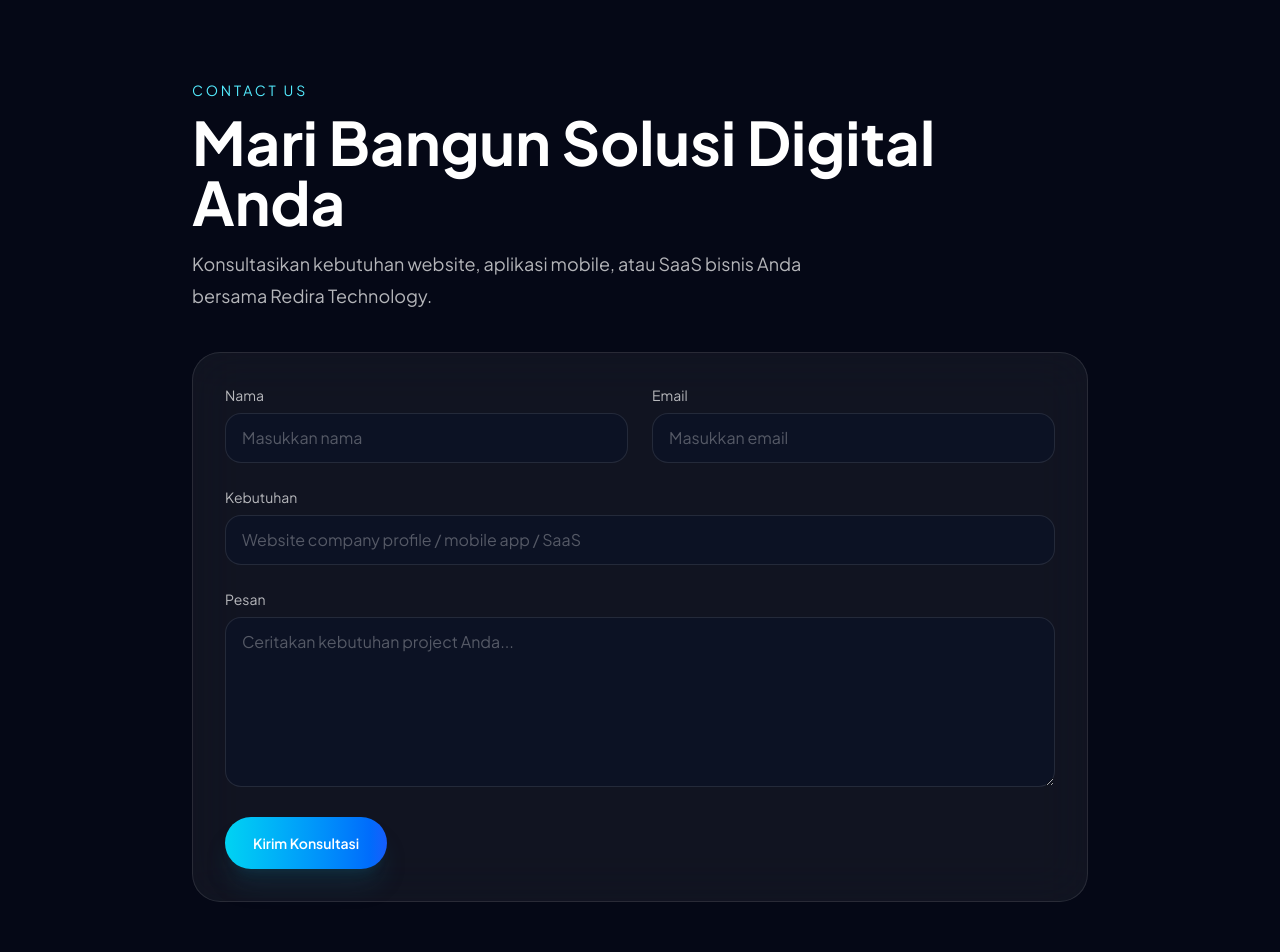
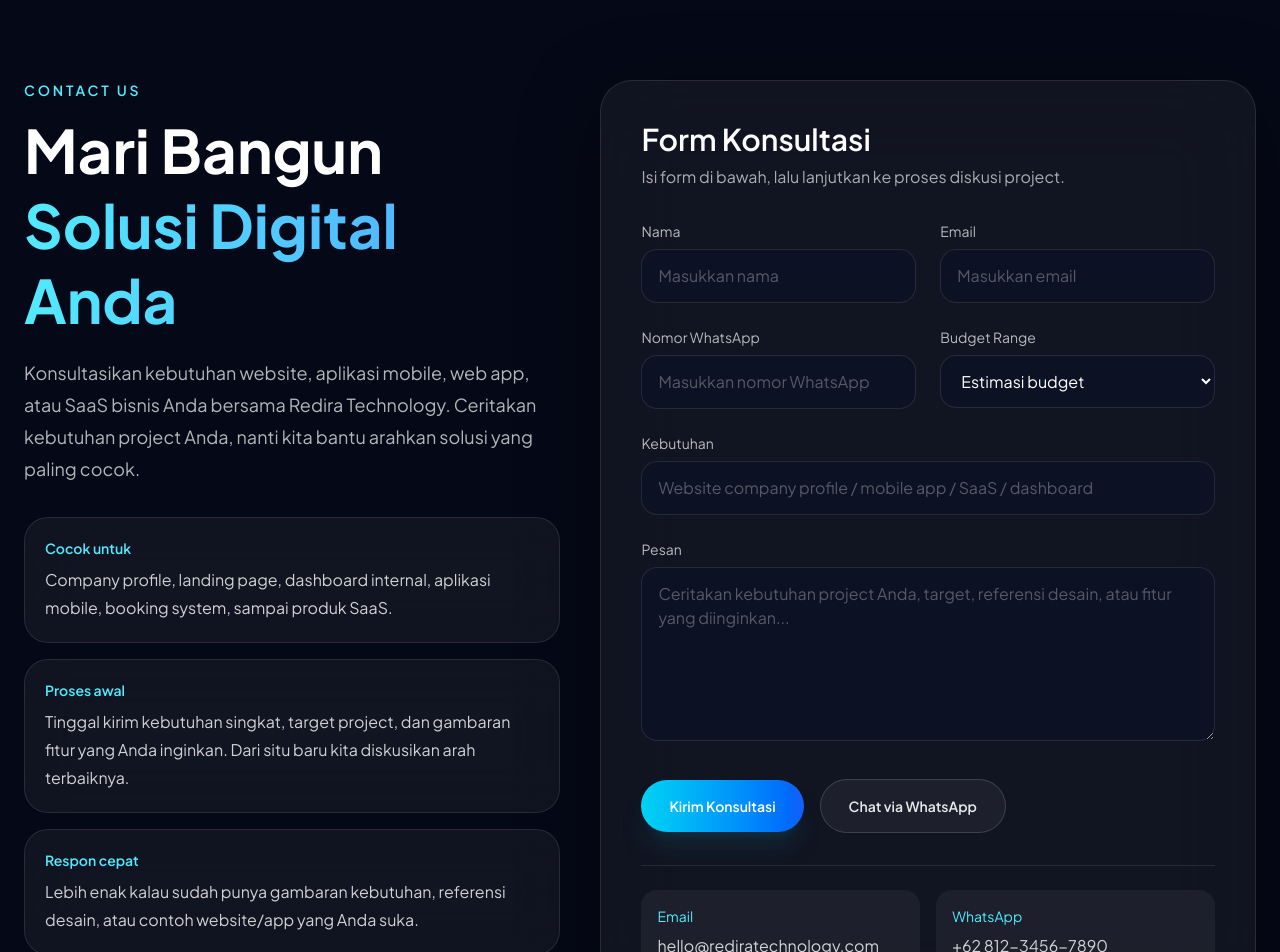
Before and after one commit to ranumadz/redira_tech, a Next.js app: page /contact in a window 1280 px wide. Shown: the top 952 px of the page. Built offline with nearby package versions, Linux system fonts and the light colour scheme.

Commit message:
fix contact

```diff
--- a/app/contact/page.tsx
+++ b/app/contact/page.tsx
@@ -1,28 +1,86 @@
 export default function ContactPage() {
   return (
-    <main className="min-h-screen bg-[#050816] px-6 py-20 text-white">
-      <div className="mx-auto max-w-4xl">
-        <div className="mb-10">
-          <p className="mb-3 text-sm uppercase tracking-[0.2em] text-cyan-300">
+    <main className="relative min-h-screen overflow-hidden bg-[#050816] px-6 py-20 text-white">
+      {/* background glow */}
+      <div className="pointer-events-none absolute inset-0 -z-10 overflow-hidden">
+        <div className="absolute left-[-80px] top-[-120px] h-[320px] w-[320px] rounded-full bg-cyan-500/15 blur-[120px]" />
+        <div className="absolute right-[-80px] top-[20%] h-[320px] w-[320px] rounded-full bg-blue-600/15 blur-[120px]" />
+        <div className="absolute bottom-[-120px] left-[30%] h-[280px] w-[280px] rounded-full bg-indigo-500/15 blur-[120px]" />
+      </div>
+
+      <div className="mx-auto max-w-7xl">
+        <div className="grid gap-10 lg:grid-cols-[0.9fr_1.1fr]">
+          {/* LEFT */}
+          <section>
+            <p className="mb-3 text-sm font-semibold uppercase tracking-[0.2em] text-cyan-300">
               Contact Us
             </p>
-          <h1 className="text-4xl font-bold md:text-6xl">
-            Mari Bangun Solusi Digital Anda
+
+            <h1 className="text-4xl font-bold leading-tight md:text-6xl">
+              Mari Bangun
+              <span className="block bg-gradient-to-r from-cyan-300 to-blue-400 bg-clip-text text-transparent">
+                Solusi Digital Anda
+              </span>
             </h1>
-          <p className="mt-4 max-w-2xl text-lg leading-8 text-white/70">
-            Konsultasikan kebutuhan website, aplikasi mobile, atau SaaS bisnis
-            Anda bersama Redira Technology.
+
+            <p className="mt-5 max-w-xl text-lg leading-8 text-white/70">
+              Konsultasikan kebutuhan website, aplikasi mobile, web app, atau
+              SaaS bisnis Anda bersama Redira Technology. Ceritakan kebutuhan
+              project Anda, nanti kita bantu arahkan solusi yang paling cocok.
+            </p>
+
+            <div className="mt-8 grid gap-4">
+              <div className="rounded-[24px] border border-white/10 bg-white/5 p-5 backdrop-blur-xl">
+                <p className="text-sm font-semibold text-cyan-300">
+                  Cocok untuk
+                </p>
+                <p className="mt-2 text-white/80 leading-7">
+                  Company profile, landing page, dashboard internal, aplikasi
+                  mobile, booking system, sampai produk SaaS.
                 </p>
               </div>
 
-        <div className="rounded-[28px] border border-white/10 bg-white/5 p-8 backdrop-blur-xl">
+              <div className="rounded-[24px] border border-white/10 bg-white/5 p-5 backdrop-blur-xl">
+                <p className="text-sm font-semibold text-cyan-300">
+                  Proses awal
+                </p>
+                <p className="mt-2 text-white/80 leading-7">
+                  Tinggal kirim kebutuhan singkat, target project, dan gambaran
+                  fitur yang Anda inginkan. Dari situ baru kita diskusikan arah
+                  terbaiknya.
+                </p>
+              </div>
+
+              <div className="rounded-[24px] border border-white/10 bg-white/5 p-5 backdrop-blur-xl">
+                <p className="text-sm font-semibold text-cyan-300">
+                  Respon cepat
+                </p>
+                <p className="mt-2 text-white/80 leading-7">
+                  Lebih enak kalau sudah punya gambaran kebutuhan, referensi
+                  desain, atau contoh website/app yang Anda suka.
+                </p>
+              </div>
+            </div>
+          </section>
+
+          {/* RIGHT */}
+          <section className="rounded-[32px] border border-white/10 bg-white/5 p-8 shadow-[0_20px_80px_rgba(0,0,0,0.35)] backdrop-blur-2xl md:p-10">
+            <div className="mb-8">
+              <h2 className="text-2xl font-semibold md:text-3xl">
+                Form Konsultasi
+              </h2>
+              <p className="mt-2 text-white/65">
+                Isi form di bawah, lalu lanjutkan ke proses diskusi project.
+              </p>
+            </div>
+
             <div className="grid gap-6 md:grid-cols-2">
               <div>
                 <label className="mb-2 block text-sm text-white/70">Nama</label>
                 <input
                   type="text"
                   placeholder="Masukkan nama"
-                className="w-full rounded-2xl border border-white/10 bg-[#0c1224] px-4 py-3 outline-none placeholder:text-white/30"
+                  className="w-full rounded-2xl border border-white/10 bg-[#0c1224] px-4 py-3.5 text-white outline-none transition placeholder:text-white/30 focus:border-cyan-400/50"
                 />
               </div>
 
@@ -31,16 +89,36 @@ export default function ContactPage() {
                 <input
                   type="email"
                   placeholder="Masukkan email"
-                className="w-full rounded-2xl border border-white/10 bg-[#0c1224] px-4 py-3 outline-none placeholder:text-white/30"
+                  className="w-full rounded-2xl border border-white/10 bg-[#0c1224] px-4 py-3.5 text-white outline-none transition placeholder:text-white/30 focus:border-cyan-400/50"
                 />
+              </div>
+
+              <div>
+                <label className="mb-2 block text-sm text-white/70">Nomor WhatsApp</label>
+                <input
+                  type="text"
+                  placeholder="Masukkan nomor WhatsApp"
+                  className="w-full rounded-2xl border border-white/10 bg-[#0c1224] px-4 py-3.5 text-white outline-none transition placeholder:text-white/30 focus:border-cyan-400/50"
+                />
+              </div>
+
+              <div>
+                <label className="mb-2 block text-sm text-white/70">Budget Range</label>
+                <select className="w-full rounded-2xl border border-white/10 bg-[#0c1224] px-4 py-3.5 text-white outline-none transition focus:border-cyan-400/50">
+                  <option>Estimasi budget</option>
+                  <option>&lt; 5 juta</option>
+                  <option>5 - 10 juta</option>
+                  <option>10 - 25 juta</option>
+                  <option>25 juta+</option>
+                </select>
               </div>
 
               <div className="md:col-span-2">
                 <label className="mb-2 block text-sm text-white/70">Kebutuhan</label>
                 <input
                   type="text"
-                placeholder="Website company profile / mobile app / SaaS"
-                className="w-full rounded-2xl border border-white/10 bg-[#0c1224] px-4 py-3 outline-none placeholder:text-white/30"
+                  placeholder="Website company profile / mobile app / SaaS / dashboard"
+                  className="w-full rounded-2xl border border-white/10 bg-[#0c1224] px-4 py-3.5 text-white outline-none transition placeholder:text-white/30 focus:border-cyan-400/50"
                 />
               </div>
 
@@ -48,15 +126,39 @@ export default function ContactPage() {
                 <label className="mb-2 block text-sm text-white/70">Pesan</label>
                 <textarea
                   rows={6}
-                placeholder="Ceritakan kebutuhan project Anda..."
-                className="w-full rounded-2xl border border-white/10 bg-[#0c1224] px-4 py-3 outline-none placeholder:text-white/30"
+                  placeholder="Ceritakan kebutuhan project Anda, target, referensi desain, atau fitur yang diinginkan..."
+                  className="w-full rounded-2xl border border-white/10 bg-[#0c1224] px-4 py-3.5 text-white outline-none transition placeholder:text-white/30 focus:border-cyan-400/50"
                 />
               </div>
             </div>
 
-          <button className="mt-6 rounded-full bg-gradient-to-r from-cyan-400 to-blue-600 px-7 py-4 text-sm font-semibold text-white shadow-xl shadow-cyan-900/30 transition hover:scale-[1.02]">
+            <div className="mt-8 flex flex-col gap-4 sm:flex-row sm:items-center">
+              <button className="rounded-full bg-gradient-to-r from-cyan-400 to-blue-600 px-7 py-4 text-sm font-semibold text-white shadow-xl shadow-cyan-900/30 transition hover:scale-[1.02]">
                 Kirim Konsultasi
               </button>
+
+              <a
+                href="https://wa.me/6281234567890"
+                target="_blank"
+                rel="noreferrer"
+                className="rounded-full border border-white/15 bg-white/5 px-7 py-4 text-sm font-semibold text-white/90 transition hover:bg-white/10"
+              >
+                Chat via WhatsApp
+              </a>
+            </div>
+
+            <div className="mt-8 grid gap-4 border-t border-white/10 pt-6 sm:grid-cols-2">
+              <div className="rounded-2xl bg-white/5 p-4">
+                <p className="text-sm text-cyan-300">Email</p>
+                <p className="mt-2 text-white/80">hello@rediratechnology.com</p>
+              </div>
+
+              <div className="rounded-2xl bg-white/5 p-4">
+                <p className="text-sm text-cyan-300">WhatsApp</p>
+                <p className="mt-2 text-white/80">+62 812-3456-7890</p>
+              </div>
+            </div>
+          </section>
         </div>
       </div>
     </main>
```
Lines whose indentation alone changed are shown as unchanged.
